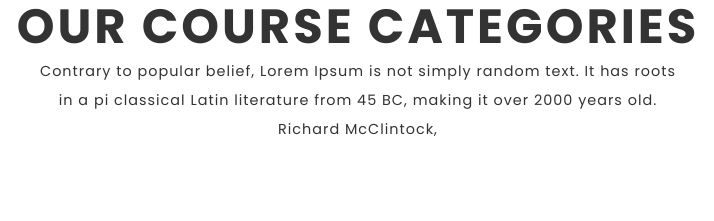
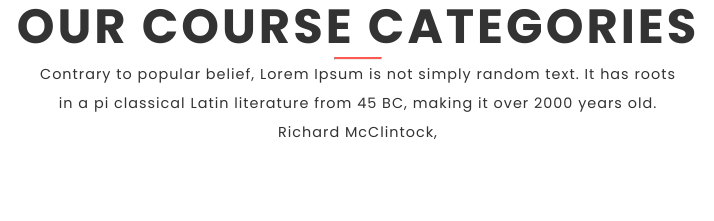
Before and after one commit to pedroqdvieira/Projeto-Guiado, a plain HTML site: page index.html in a window 1280 px wide. Shown: the part 895-1116 px from the top of the page, 282-996 px from the left. Drawn offline with Linux system fonts and the light colour scheme.

Commit message:
Update index.html

```diff
--- a/index.html
+++ b/index.html
@@ -86,8 +86,8 @@
         <section id="course_categories">
             <h2>WECOME TO EDUCATION</h2>
             <h1>OUR COURSE CATEGORIES</h1>
-            <p>Contrary to popular belief, Lorem Ipsum is not simply random text. It has roots in a pi classical Latin literature from 45 BC, making <span>it over</span>
-                 2000 years old. Richard McClintock,
+            <hr>
+            <p>Contrary to popular belief, Lorem Ipsum is not simply random text. It has roots in a pi classical Latin literature from 45 BC, making it over 2000 years old. Richard McClintock,
             </p>
             <div>
                 <div>
```
